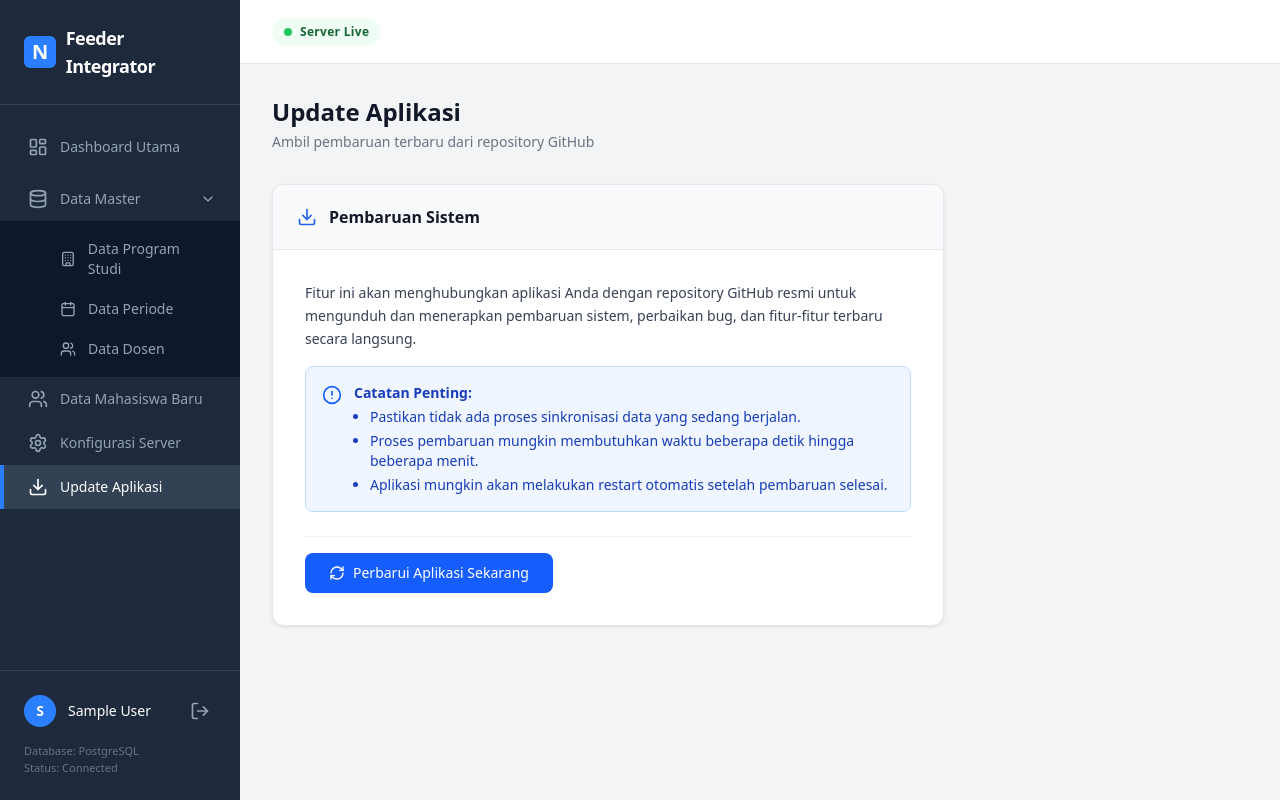
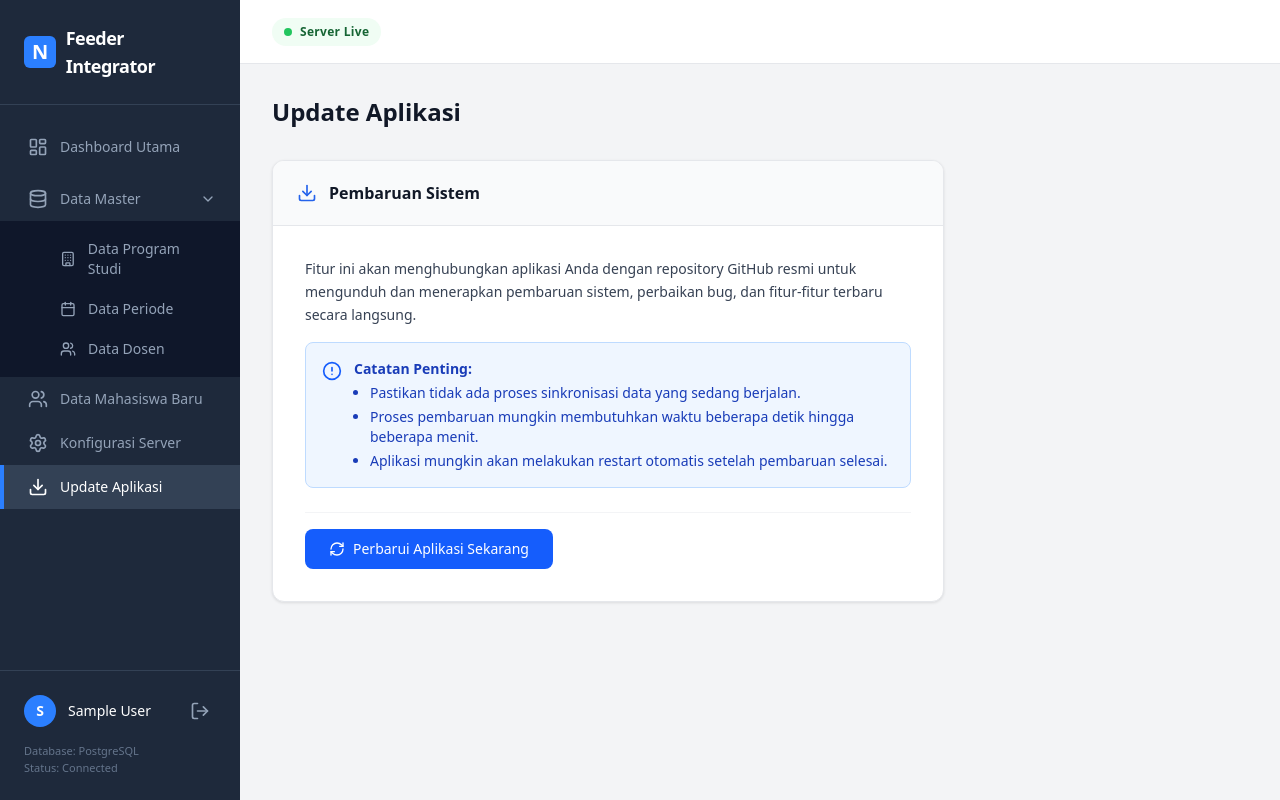
Before and after one commit to elfintermedia-glitch/importfeeder, a React (Vite) app: page /update in a window 1280 px wide. Built offline with nearby package versions, Linux system fonts and the light colour scheme; sample sign-in values are in the browser's storage.

Commit message:
ui: remove redundant description in UpdateAplikasi

```diff
--- a/src/pages/UpdateAplikasi.tsx
+++ b/src/pages/UpdateAplikasi.tsx
@@ -79,7 +79,6 @@ export const UpdateAplikasi: React.FC = () => {
       <div className="flex justify-between items-center mb-8">
         <div>
           <h1 className="text-2xl font-bold text-[#111827]">Update Aplikasi</h1>
-          <p className="text-[#6B7280] mt-1 text-sm">Ambil pembaruan terbaru dari repository GitHub</p>
         </div>
       </div>
 
```
